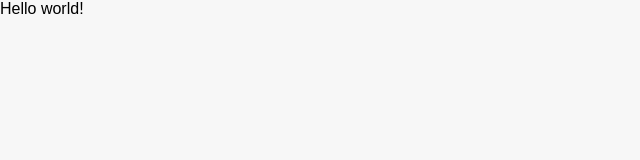
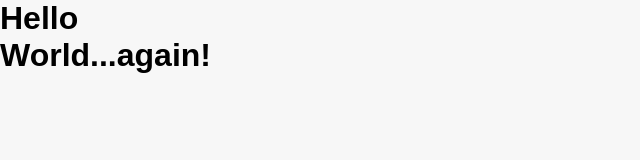
Before and after one commit to kenfeliciano/simple-mdx-blog, a Gatsby site: page / in a window 1280 px wide. Shown: the whole page, without its empty margins (0-640 px from the left). Built offline with nearby package versions, Linux system fonts and the light colour scheme; Gatsby itself is replaced by a stand-in of ours; a web font is replaced by a local one.

Commit message:
Add Container component

```diff
--- /dev/null
+++ b/src/components/Container.js
@@ -0,0 +1,4 @@
+import React from 'react'
+import { ContainerWrapper } from '../elements'
+
+export const Container = ({ children }) => <ContainerWrapper>{children}</ContainerWrapper>
--- /dev/null
+++ b/src/components/index.js
@@ -0,0 +1 @@
+export * from './Container'
--- /dev/null
+++ b/src/elements/ContainerElements.js
@@ -0,0 +1,18 @@
+import styled from 'styled-components'
+
+export const ContainerWrapper = styled.div`
+  height: 100%;
+  display: grid;
+  grid-template-columns: 1fr repeat(12, minmax(auto, 4.2rem)) 1fr;
+  grid-template-rows: 7.8rem 20rem 5rem auto;
+  grid-gap: 0 2rem;
+
+  @media ${(props) => props.theme.breakpoints.tablet} {
+    grid-template-columns: 2rem repeat(6, 1fr) 2rem;
+    grid-gap: 0 1rem;
+  }
+
+  @media ${(props) => props.theme.breakpoints.mobile} {
+    grid-template-columns: 1rem repeat(6, 1fr) 1rem;
+  }
+`
--- /dev/null
+++ b/src/elements/index.js
@@ -0,0 +1 @@
+export * from './ContainerElements'
--- a/src/pages/index.js
+++ b/src/pages/index.js
@@ -1,5 +1,12 @@
 import React from 'react'
+import { Container } from '../components'
 
-export default function Home() {
-  return <div>Hello world!</div>
+const IndexPage = () => {
+  return (
+    <Container>
+      <h1>Hello World...again!</h1>
+    </Container>
+  )
 }
+
+export default IndexPage
```
